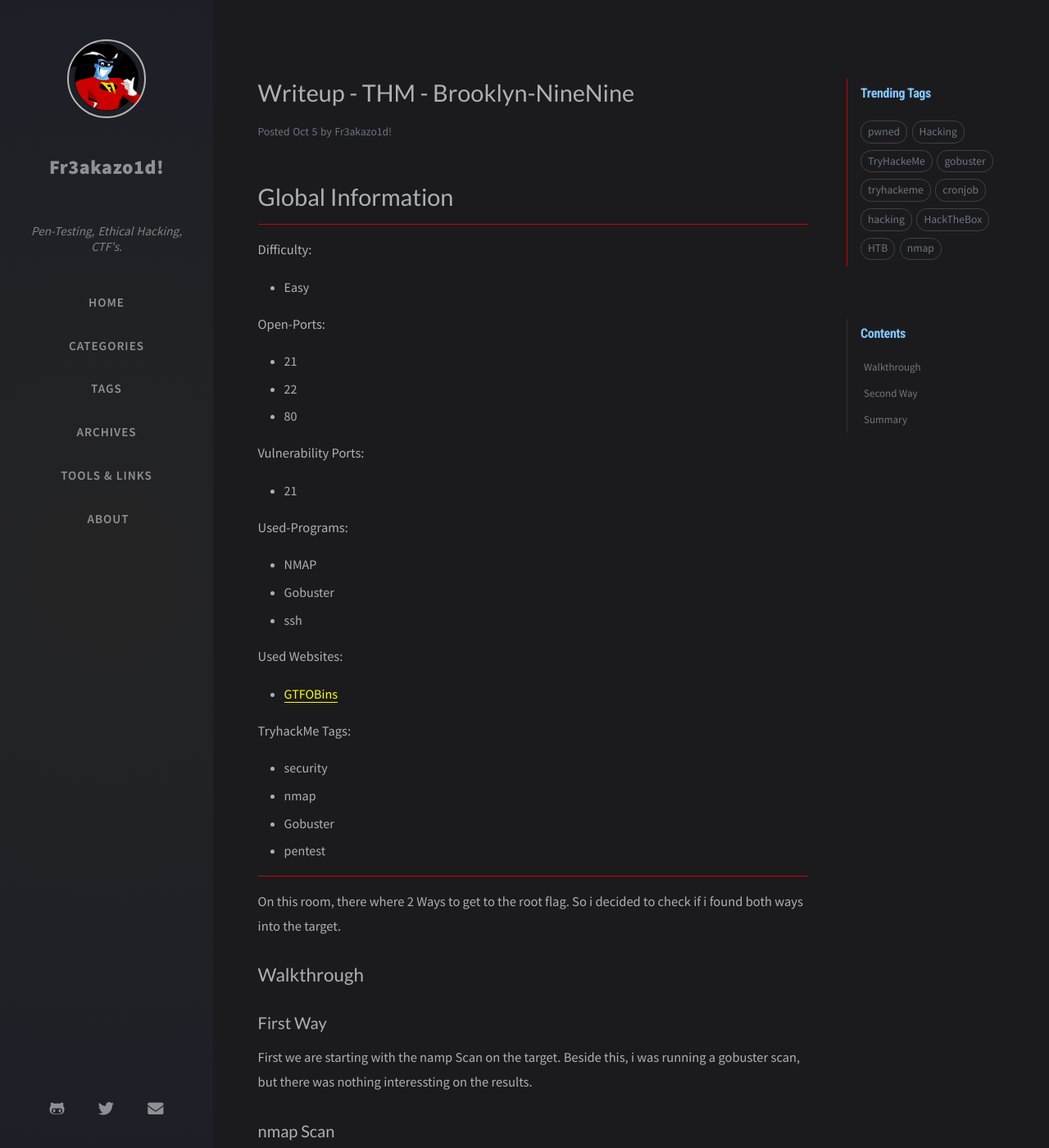
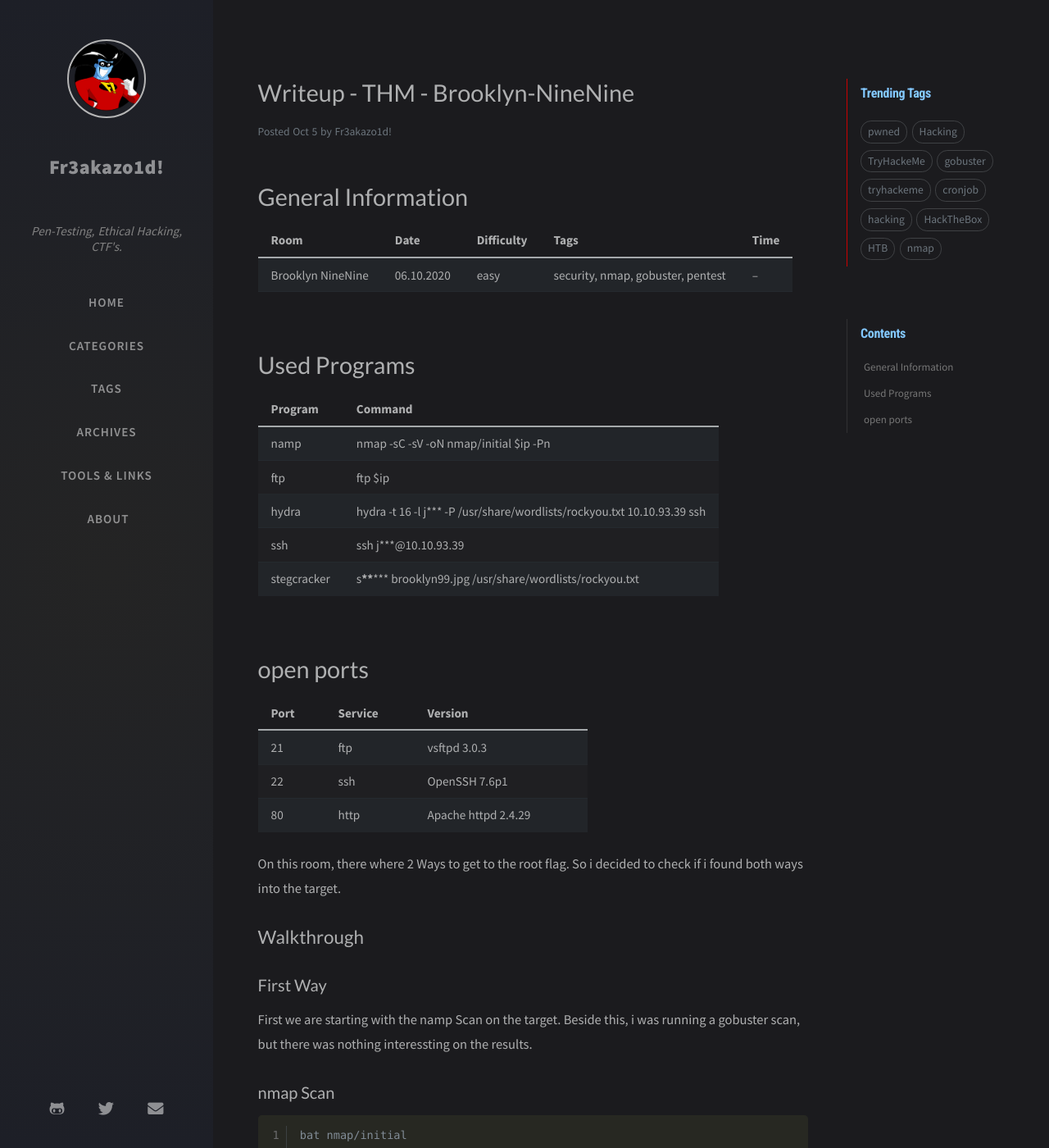
Before and after one commit to fr3akazo1d/old-page, a Jekyll site: the page built from _posts/2020-10-06-THM-Brooklyn-NineNine-Writeup.md, in a window 1280 px wide and 1400 px high. Shown: the whole window at 82% size. Built offline with Jekyll 4.4.1, drawn with Linux system fonts in a browser that asks for light colours; nearby versions of some CDN libraries; comment, search, counter and statistics services are not loaded.

Commit message:
Update 2020-10-06-THM-Brooklyn-NineNine-Writeup.md

```diff
--- a/_posts/2020-10-06-THM-Brooklyn-NineNine-Writeup.md
+++ b/_posts/2020-10-06-THM-Brooklyn-NineNine-Writeup.md
@@ -6,36 +6,30 @@ tags: [TryHackeMe, Brooklyn-NineNine, Hacking, pwned]
 author: Fr3akazo1d!
 ---
 
-# Global Information
+# General Information
 
----
+| Room        | Date        | Difficulty | Tags                                   | Time     |
+| ----------- | ----------- | ---------- | -------------------------------------- | -------- |
+| Brooklyn NineNine      | 06.10.2020  | easy       | security, nmap, gobuster, pentest | -- |
 
-Difficulty:
-- Easy
 
-Open-Ports:
-- 21
-- 22
-- 80
+# Used Programs
 
-Vulnerability Ports:
-- 21
+| Program  | Command |
+| --------- | -------- |
+| namp     | nmap -sC -sV -oN nmap/initial $ip -Pn|
+| ftp | ftp $ip |
+| hydra | hydra -t 16 -l j*** -P /usr/share/wordlists/rockyou.txt 10.10.93.39 ssh |
+| ssh | ssh j***@10.10.93.39 |
+| stegcracker | s********* brooklyn99.jpg /usr/share/wordlists/rockyou.txt |
 
-Used-Programs:
-- NMAP
-- Gobuster
-- ssh
+# open ports
 
-Used Websites:
-- [GTFOBins](https://gtfobins.github.io/ "GTFOBins")
-
-TryhackMe Tags:
-- security
-- nmap
-- Gobuster
-- pentest
-
----
+| Port | Service     | Version             |
+| ---- | ----------- | ------------------- |
+| 21   | ftp  | vsftpd 3.0.3        |
+| 22   | ssh         | OpenSSH 7.6p1       |
+| 80   | http | Apache httpd 2.4.29 |
 
 On this room, there where 2 Ways to get to the root flag.
 So i decided to check if i found both ways into the target.
```
